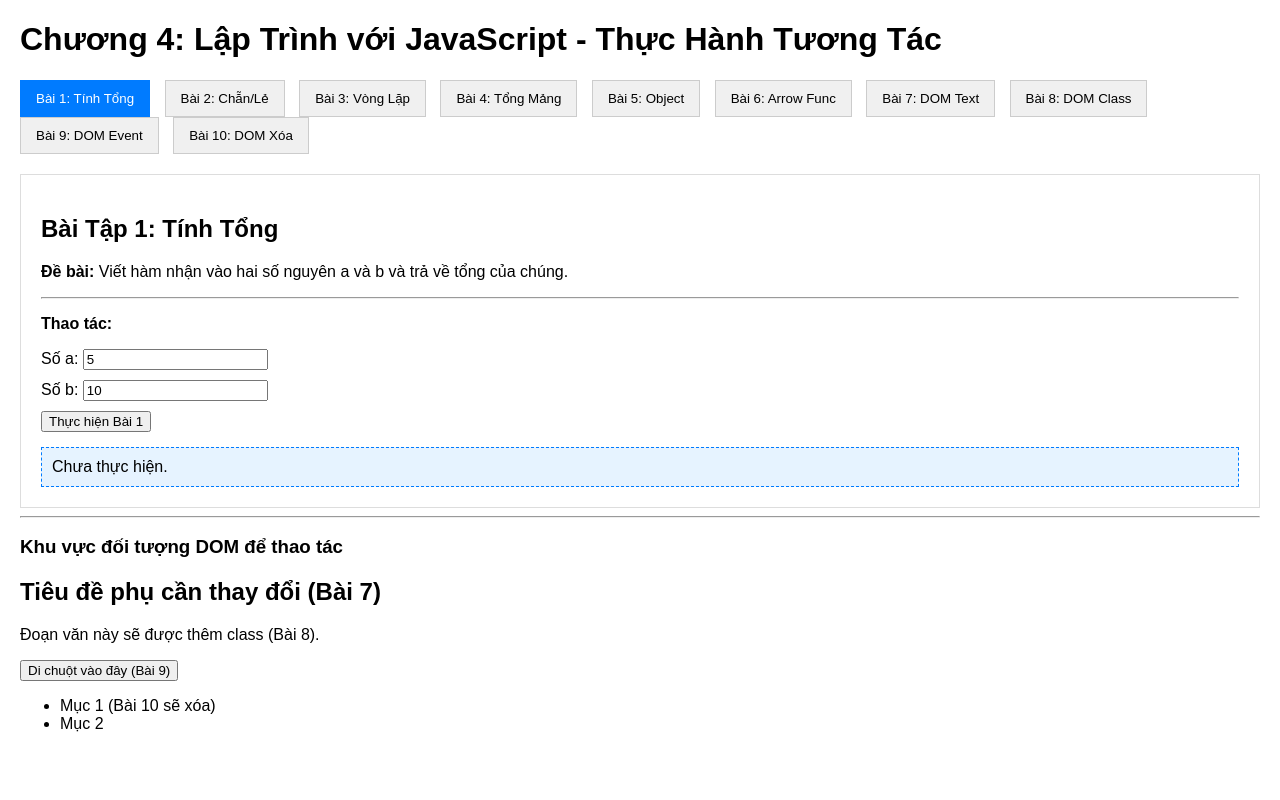
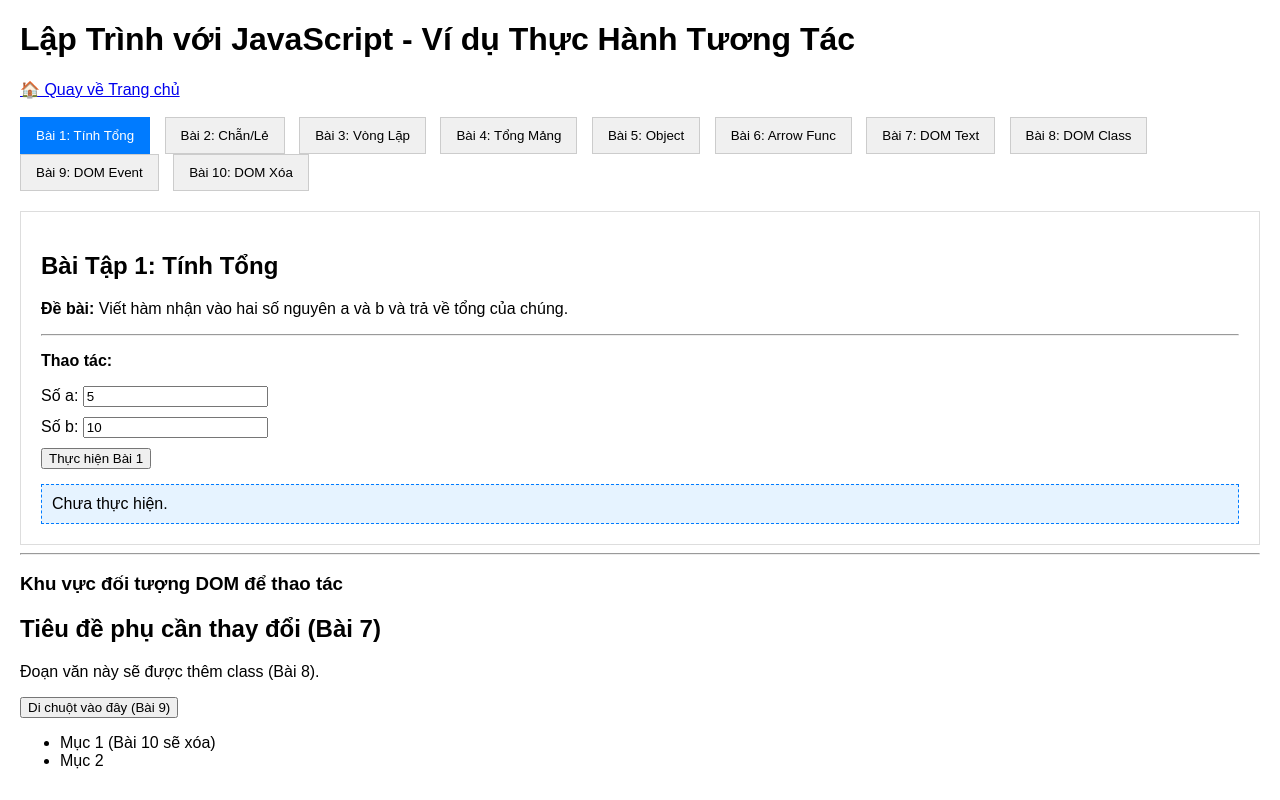
Before and after one commit to ntan-tdt/ltw.vhu.io, a plain HTML site: page 10_vidu_JS_tuongtac.html in a window 1280 px wide. Drawn offline with Linux system fonts and the light colour scheme.

Commit message:
Update 10_vidu_JS_tuongtac.html
Thêm nút Quay về Trang chủ

```diff
--- a/10_vidu_JS_tuongtac.html
+++ b/10_vidu_JS_tuongtac.html
@@ -2,7 +2,7 @@
 <html lang="vi">
 <head>
     <meta charset="UTF-8">
-    <title>Chương 4 - Thực Hành JavaScript Tương Tác</title>
+    <title>Ví dụ - Thực Hành JavaScript Tương Tác</title>
     <style>
         body { font-family: Arial, sans-serif; margin: 20px; }
         .menu { margin-bottom: 20px; }
@@ -15,8 +15,11 @@
     </style>
 </head>
 <body>
-    <h1>Chương 4: Lập Trình với JavaScript - Thực Hành Tương Tác</h1>
-
+    <h1>Lập Trình với JavaScript - Ví dụ Thực Hành Tương Tác</h1>
+    <a href="https://ntan-tdt.github.io/ltw.vhu.io/index.html" class="w-full block text-center bg-red-600 hover:bg-red-700 text-white font-bold py-2 px-4 rounded-lg transition duration-300 mb-6 shadow-md">
+        🏠 Quay về Trang chủ
+    </a>
+	<br><br>
     <div class="menu">
         <button onclick="hienThiBaiTap(1)" id="btn_bai1">Bài 1: Tính Tổng</button>
         <button onclick="hienThiBaiTap(2)" id="btn_bai2">Bài 2: Chẵn/Lẻ</button>
```
